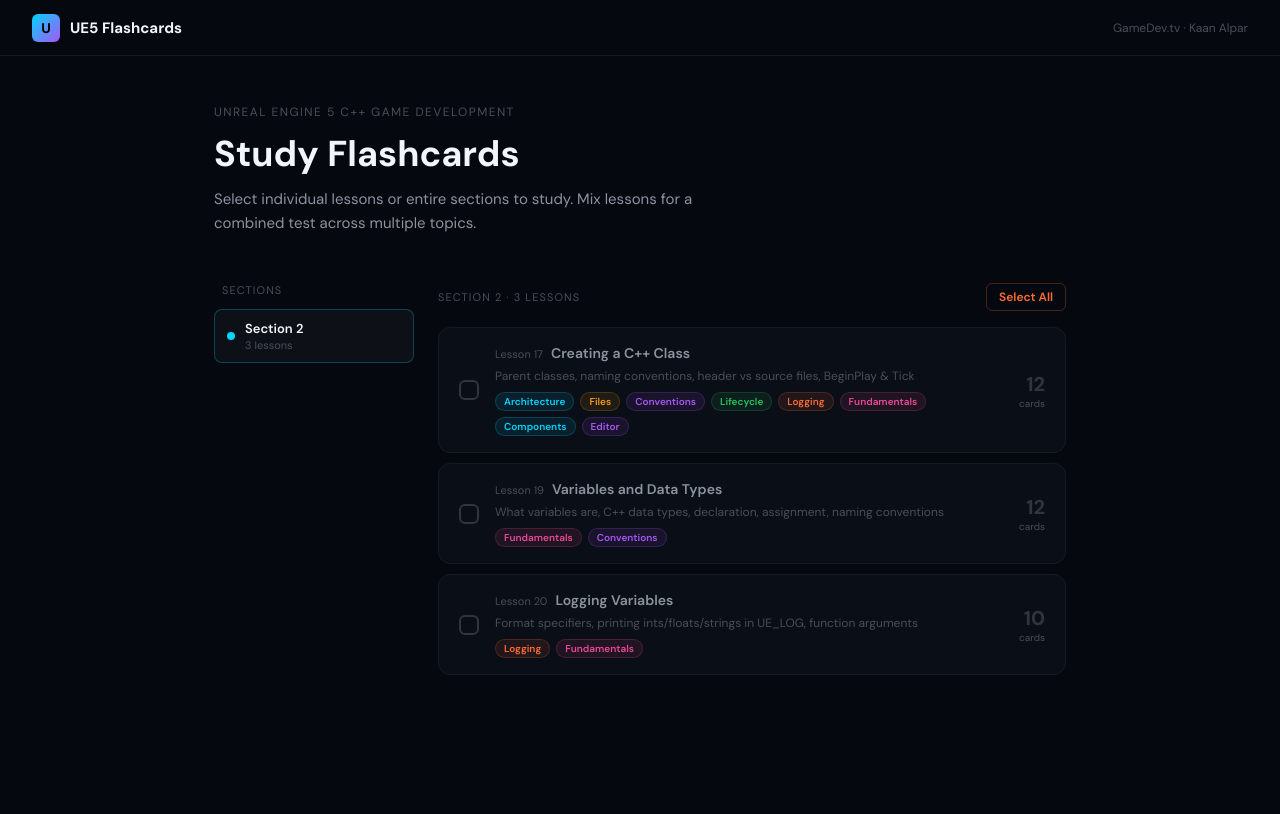
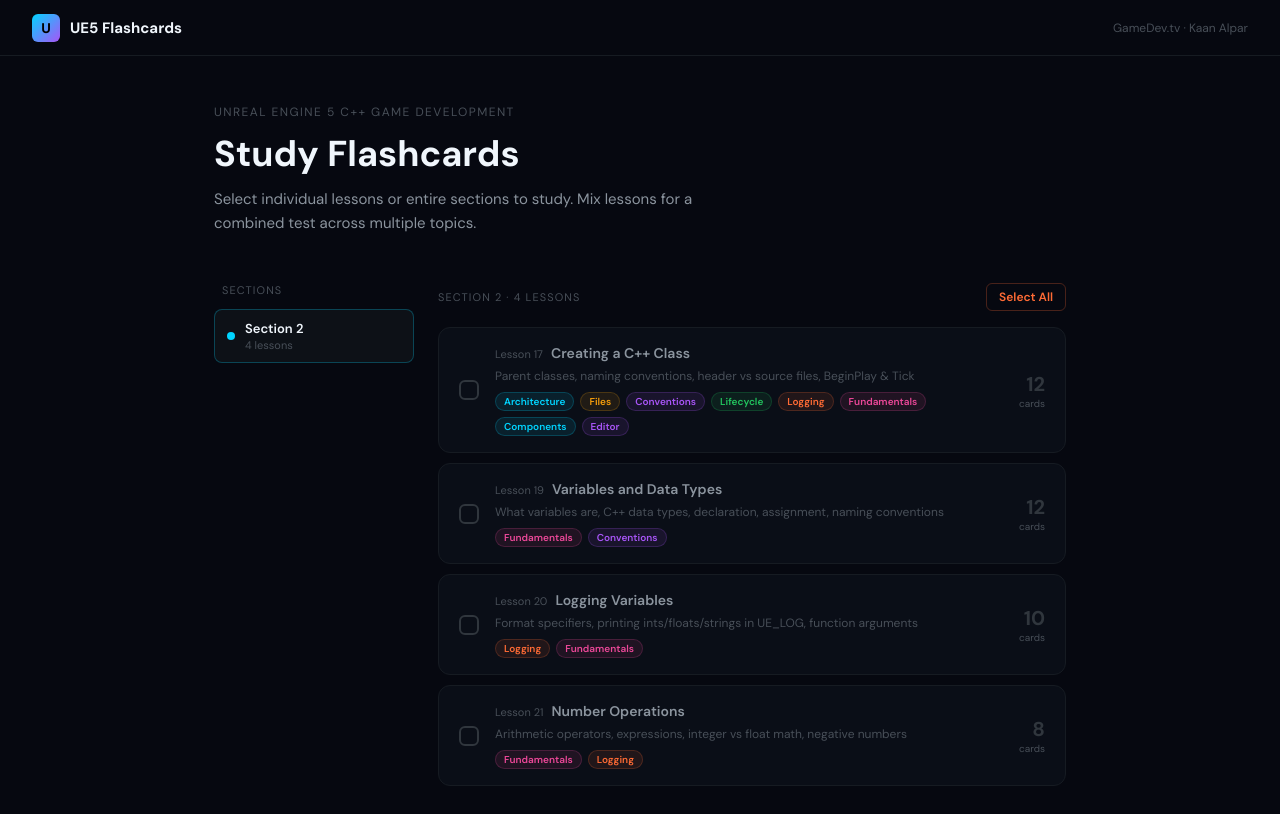
Before and after one commit to DavieDevs/ue5-flashcards, a Next.js app: page / in a window 1280 px wide. Shown: the top 814 px of the page. Built offline with nearby package versions, Linux system fonts and the light colour scheme.

Commit message:
add lesson 21 cards

```diff
--- a/data/cards.js
+++ b/data/cards.js
@@ -244,6 +244,63 @@ export const lessons = [
       },
     ],
   },
+  {
+    id: "s2-l21",
+    section: 2,
+    lesson: 21,
+    title: "Number Operations",
+    description: "Arithmetic operators, expressions, integer vs float math, negative numbers",
+    cards: [
+      {
+        id: "s2l21-1",
+        front: "What are the four basic arithmetic operators in C++?",
+        back: "+ addition\n- subtraction\n* multiplication\n/ division\n\nExample:\nint Result = 10 + 5;  // 15\nint Result = 10 - 5;  // 5\nint Result = 10 * 5;  // 50\nint Result = 10 / 5;  // 2",
+        tag: "Fundamentals"
+      },
+      {
+        id: "s2l21-2",
+        front: "What is an expression in C++?",
+        back: "An operator and its operands that evaluate to a single value.\n\nExample: 10 / 5 is an expression that evaluates to 2. That result can then be assigned to a variable.\n\nint MyValue = 10 / 5; // MyValue = 2",
+        tag: "Fundamentals"
+      },
+      {
+        id: "s2l21-3",
+        front: "Can you use variables inside arithmetic expressions?",
+        back: "Yes. Variables can be used with operators just like raw numbers, and you can mix both.\n\nint MyValue = -5;\nint MyOther = -8;\nint Result = MyValue * MyOther; // 40",
+        tag: "Fundamentals"
+      },
+      {
+        id: "s2l21-4",
+        front: "How do you make a number negative in C++?",
+        back: "Place a minus sign directly in front of it.\n\nint MyValue = -5;\nfloat MyFloat = -3.14f;\n\nThis works with both literals and as part of expressions.",
+        tag: "Fundamentals"
+      },
+      {
+        id: "s2l21-5",
+        front: "What happens when you multiply two negative integers?",
+        back: "The result is positive — same rule as in math.\n\nint A = -5;\nint B = -8;\nint Result = A * B; // 40 (positive)",
+        tag: "Fundamentals"
+      },
+      {
+        id: "s2l21-6",
+        front: "What is the critical difference between integer division and float division?",
+        back: "Integer division truncates the decimal — you lose the fractional part.\nFloat division keeps the decimal.\n\nint:   10 / 4  = 2   (not 2.5)\nfloat: 10.0f / 4.0f = 2.5f",
+        tag: "Fundamentals"
+      },
+      {
+        id: "s2l21-7",
+        front: "Why do you need to write 12.0f instead of just 12 when doing float math?",
+        back: "Without the .0f, C++ treats the number as an integer and performs integer math — losing the decimal. Adding .0f tells the compiler it's a float.\n\nfloat Result = 12.0f / 5.0f; // 2.4\nfloat Result = 12 / 5;       // 2 (integer math!)",
+        tag: "Fundamentals"
+      },
+      {
+        id: "s2l21-8",
+        front: "What format specifier do you use to log the result of a float operation?",
+        back: "Use %f for floats.\n\nfloat MyCalc = 12.0f / 5.0f;\nUE_LOG(LogTemp, Display, TEXT(\"Result: %f\"), MyCalc);\n// prints: Result: 2.400000",
+        tag: "Logging"
+      }
+    ]
+  },
   // Add future lessons here — same structure as above.
   // Example:
   // {
```
